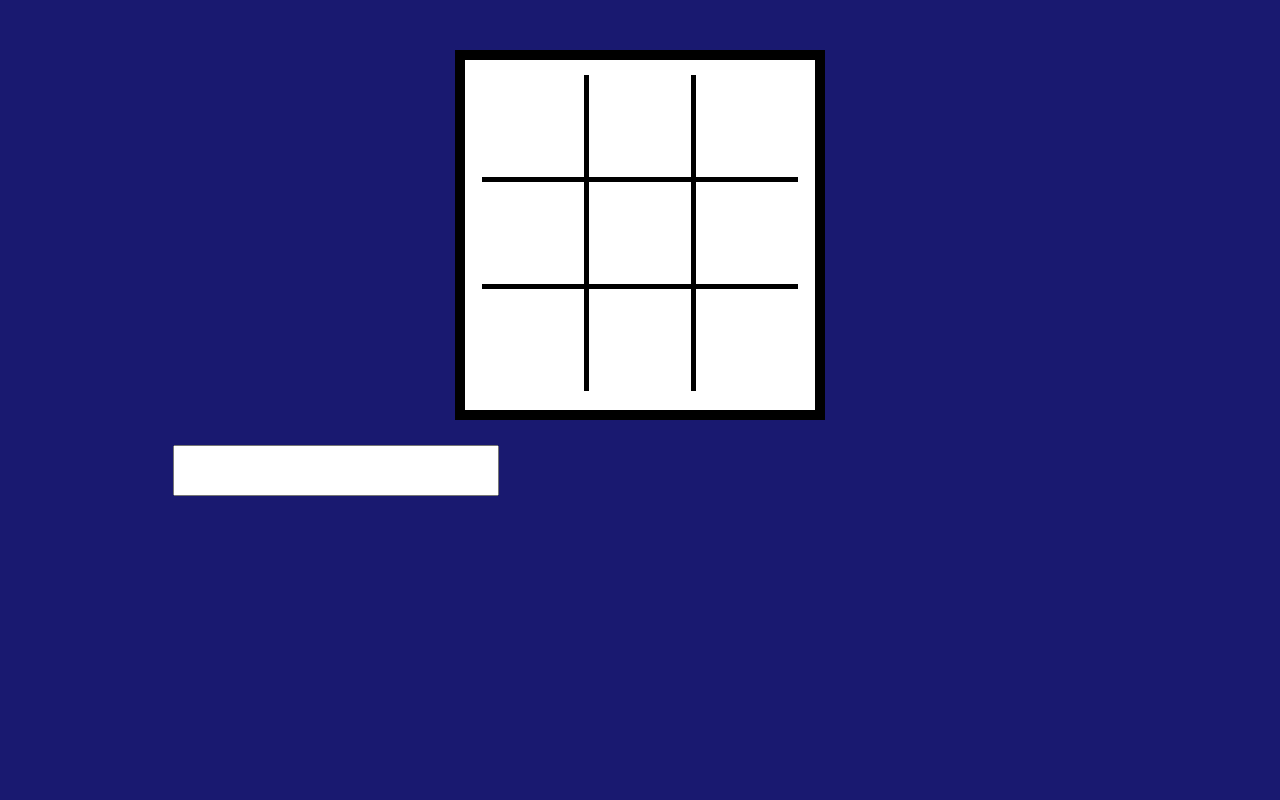
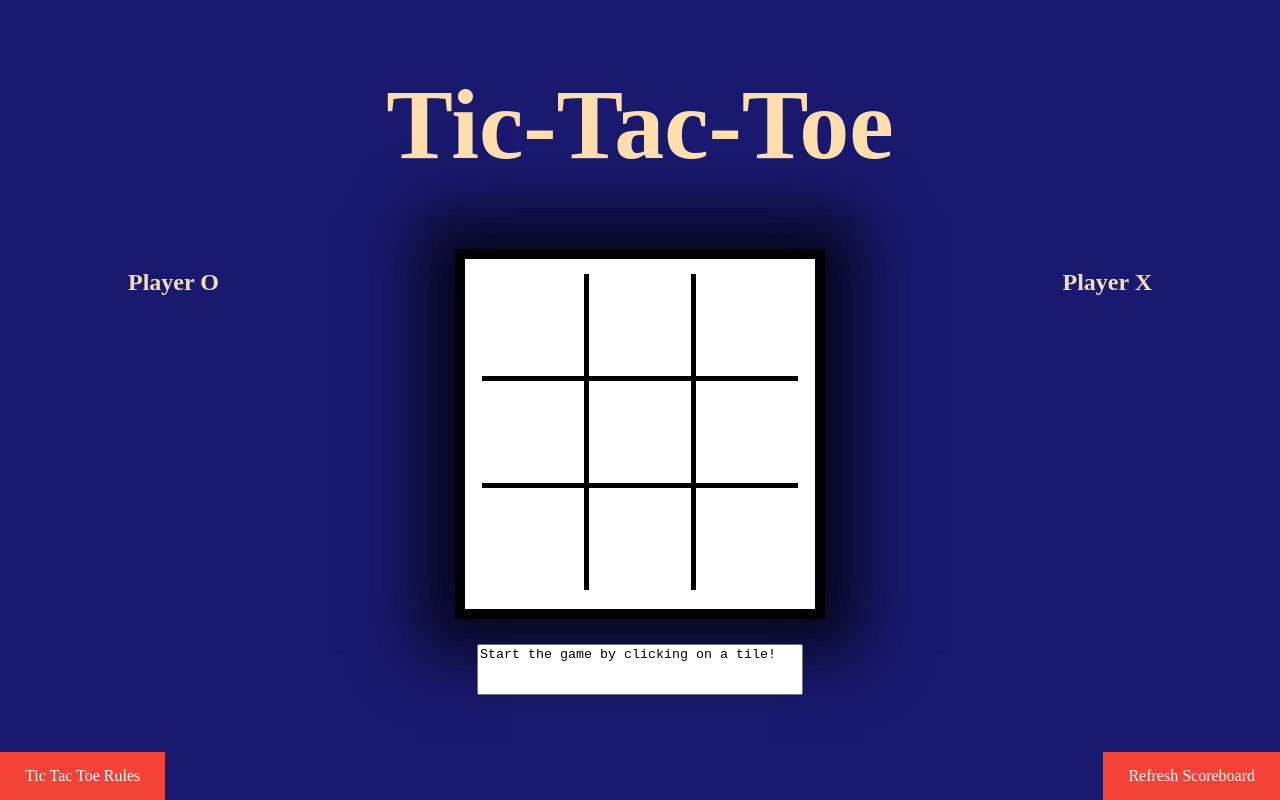
Before and after one commit to JeffDziad/Unit_2_Project_TicTacToe, a plain HTML site: page index.html in a window 1280 px wide. Drawn offline with nearby package versions, Linux system fonts and the light colour scheme.

Commit message:
Added Scoreboard, rules and header/footer. Fixed X and O's transparent background.

```diff
--- a/index.html
+++ b/index.html
@@ -6,7 +6,17 @@
     <link rel="stylesheet" href="main.css">
 </head>
 <body>
-
+<header>
+    <h1>Tic-Tac-Toe</h1>
+</header>
+<div id="O">
+    <h2>Player O</h2>
+    <p id="Owin"></p>
+</div>
+<div id="X">
+    <h2>Player X</h2>
+    <p id="Xwin"></p>
+</div>
 <div id="gameBox">
     <table>
         <tr>
@@ -26,7 +36,14 @@
         </tr>
     </table>
 </div>
-<textarea readonly id="output" cols="40" rows="3"></textarea><script src="https://code.jquery.com/jquery-3.3.1.slim.min.js"
+<textarea readonly id="output" cols="40" rows="3"></textarea>
+
+<footer>
+    <a href="rules.html">Tic Tac Toe Rules</a>
+    <a href="index.html" style="float: right;">Refresh Scoreboard</a>
+</footer>
+
+<script src="https://code.jquery.com/jquery-3.3.1.slim.min.js"
         integrity="sha384-q8i/X+965DzO0rT7abK41JStQIAqVgRVzpbzo5smXKp4YfRvH+8abtTE1Pi6jizo"
         crossorigin="anonymous">
 </script>
--- a/main.css
+++ b/main.css
@@ -1,6 +1,39 @@
 body
 {
     background-color: midnightblue;
+}
+
+header
+{
+    text-align: center;
+    color: navajowhite;
+    font-family: "Brush Script MT";
+}
+
+header > h1
+{
+    font-size: 100px;
+}
+
+header > h2
+{
+    font-size: 50px;
+}
+
+#O
+{
+    float: left;
+    margin-left: 120px;
+    text-align: center;
+    color: wheat;
+}
+
+#X
+{
+    float: right;
+    margin-right: 120px;
+    text-align: center;
+    color: wheat;
 }
 
 #gameBox
@@ -10,7 +43,8 @@ body
     background: white;
     border: black solid 10px;
     display: block;
-    margin: 50px auto 0 auto;
+    margin: 65px auto 0 auto;
+    box-shadow: 0px 0px 61px 35px rgba(0,0,0,0.75);
 }
 
 table
@@ -41,16 +75,48 @@ textarea
 {
     resize: none;
     margin-top: 25px;
-    margin-left: 165px;
     overflow: hidden;
+    display: block;
+    margin-left: auto;
+    margin-right: auto;
 }
 
 .Xs
 {
-    content: url("media/x.png");
+    content: url("media/ex.png");
 }
 
 .Os
 {
-    content: url("media/o.png");
+    content: url("media/oh.png");
 }
+
+footer
+{
+    position:fixed;
+    bottom:0;
+    left:0;
+    right:0;
+}
+
+a:link, a:visited {
+    background-color: #f44336;
+    color: white;
+    padding: 15px 25px;
+    text-align: center;
+    text-decoration: none;
+    display: inline-block;
+}
+
+a:hover, a:active {
+    background-color: red;
+    box-shadow: 0px 0px 43px 35px rgba(255,0,0,1);
+}
+
+#rules
+{
+    margin-left: auto;
+    margin-right: auto;
+    text-align: left;
+    color: white;
+}
--- a/test.js
+++ b/test.js
@@ -1,9 +1,14 @@
 $(document).ready(function (){
 
     $(".gameTile").click(runGame);
+    $("#output").text("Start the game by clicking on a tile!");
     var gameStatus = 'ready';
     var tracker = 0;
     var ticks = 0;
+
+    var Xwin = 0;
+    var Owin = 0;
+
     function runGame()
     {
         console.log("runGame()");
@@ -37,6 +42,8 @@ $(document).ready(function (){
                 if(checkWin("Xs"))
                 {
                     $("#output").text("Player X won the game!\nPress Restart to play again!");
+                    Xwin += 1;
+                    $("#Xwin").text(Xwin);
                     gameStatus = 'ended';
                 }
                 else if(checkDraw())
@@ -80,6 +87,8 @@ $(document).ready(function (){
         if(checkWin("Os"))
         {
             $("#output").text("Player O won the game!\nPress Restart to play again!");
+            Owin += 1;
+            $("#Owin").text(Owin);
             gameStatus = 'ended';
         }
         else if(checkDraw())
```
Also changed, not shown: rules.html (added, +28 -0 lines), media/ex.png (added), media/o.png (deleted), media/oh.png (added), media/x.png (deleted).
